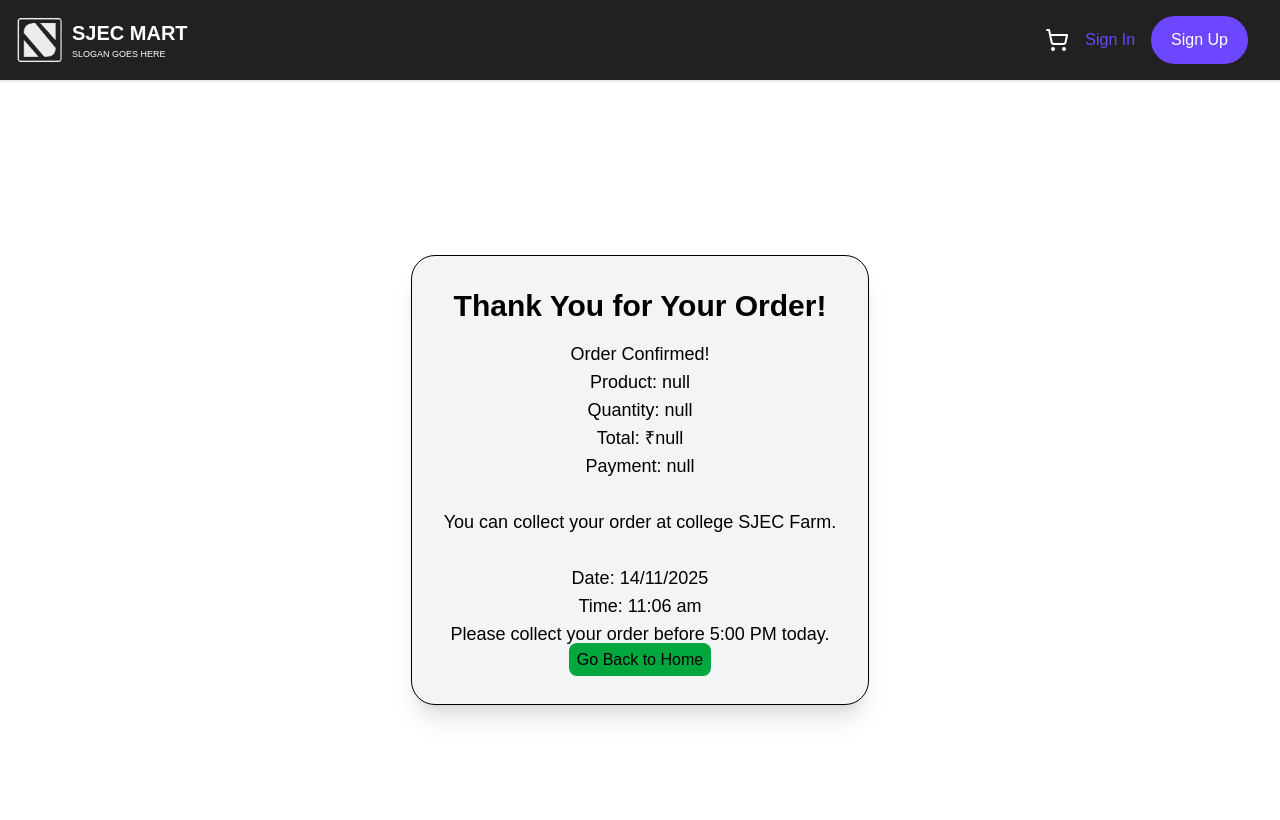
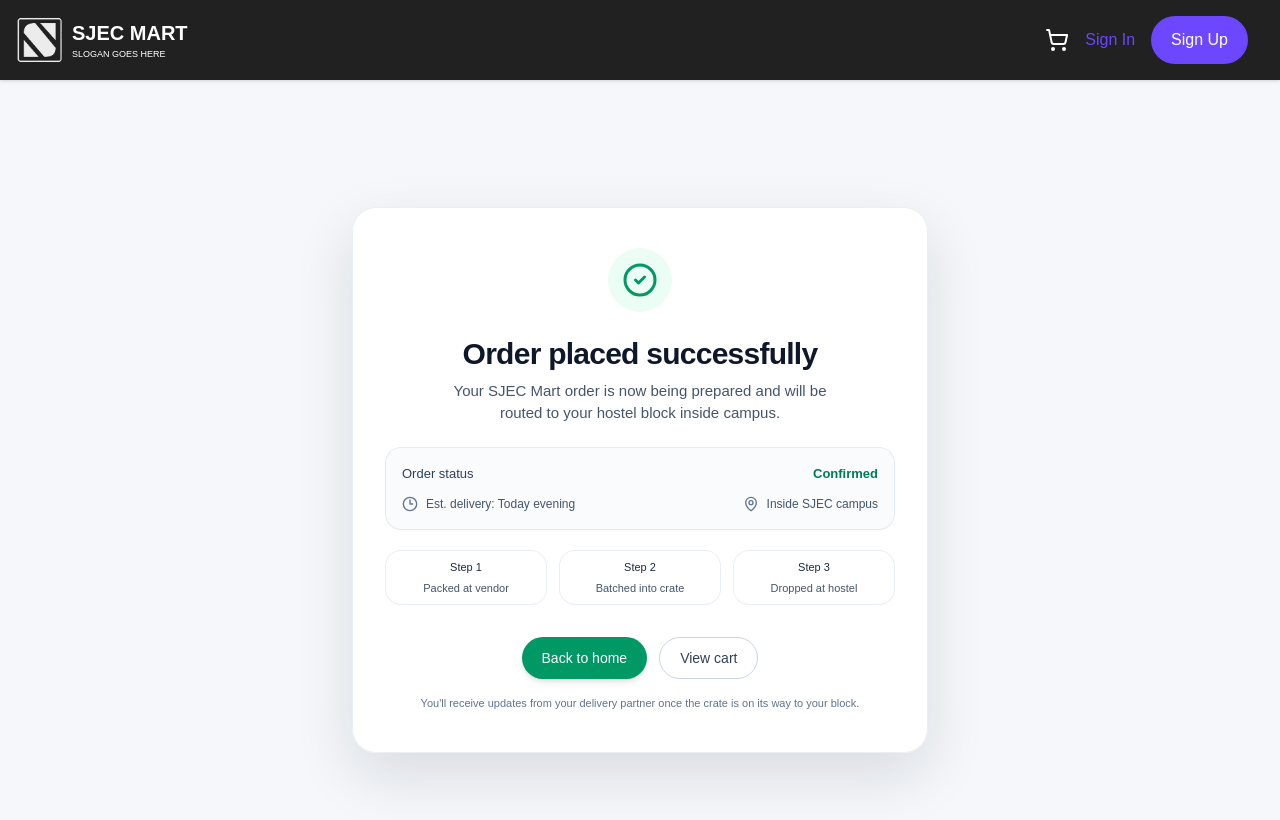
Before and after one commit to prajwalcordiero/sjecfarm, a Next.js app: page /order-success in a window 1280 px wide. Shown: the top 820 px of the page. Built offline with nearby package versions, Linux system fonts and the light colour scheme; no server answers.

Commit message:
update checkout and order-sucess page ui

```diff
--- a/app/checkout/page.tsx
+++ b/app/checkout/page.tsx
@@ -1,120 +1,181 @@
 "use client";
-import Navbar from "@/components/navbar";
-import { useSearchParams, useRouter } from "next/navigation"; // added useRouter
-import { useState, useEffect } from "react";
+
+import { useCart } from "@/components/CartContext";
+import { useState } from "react";
+import { useRouter } from "next/navigation";
+import { motion } from "framer-motion";
 
 export default function CheckoutPage() {
-  const params = useSearchParams();
-  const router = useRouter(); // initialize router
+	const { cart, updateQuantity, removeItem } = useCart();
+	const router = useRouter();
 
-  const productName = params.get("name") || "Product";
-  const productPrice = Number(params.get("price")) || 0;
-  const imageUrl = params.get("imageUrl") || "/placeholder.jpg";
+	const totalPrice = cart.reduce(
+		(sum, item) => sum + item.price * item.quantity,
+		0
+	);
 
-  const [qty, setQty] = useState(1);
-  const [paymentMethod, setPaymentMethod] = useState("cod");
-  const [total, setTotal] = useState(productPrice);
+	const [name, setName] = useState("");
+	const [room, setRoom] = useState("");
+	const [hostel, setHostel] = useState("");
+	const [payment, setPayment] = useState("cod");
 
-  useEffect(() => {
-    setTotal(productPrice * qty);
-  }, [qty, productPrice]);
+	const handlePlaceOrder = () => {
+		if (!name || !hostel || !room) {
+			alert("Please fill in all delivery details.");
+			return;
+		}
 
-  const confirmOrder = () => {
-    // redirect to success page instead of alert
-    router.push(
-      `/order-success?product=${productName}&qty=${qty}&total=${total}&payment=${paymentMethod}`
-    );
+		router.push("/order-success");
 	};
 
 	return (
-    <>
-      <div className="bg-white text-black l-8" style={{ padding: 20 }}>
-        <h1 className="text-4xl m-4">Checkout</h1>
+		<div className="min-h-screen bg-[#f5f7fa] py-10 px-4 text-slate-900">
+			<div className="max-w-7xl mx-auto grid grid-cols-1 lg:grid-cols-3 gap-8">
 
-        <h2 className="text-2xl font-bold">{productName}</h2>
+				<motion.div
+					initial={{ opacity: 0, y: 12 }}
+					animate={{ opacity: 1, y: 0 }}
+					className="lg:col-span-2 bg-white/95 backdrop-blur-xl rounded-3xl border border-slate-200/60 shadow-[0_20px_50px_rgba(15,23,42,0.08)] p-6"
+				>
+					<h1 className="text-2xl font-semibold mb-6">Checkout</h1>
 
-        {/* Product Image */}
-        <img
-          src={imageUrl}
-          alt={productName}
-          className="w-40 h-40 object-contain mt-4"
+					<div>
+						<h2 className="text-lg font-semibold mb-4">Delivery Details</h2>
+
+						<div className="grid sm:grid-cols-2 gap-4">
+							<input
+								className="w-full rounded-xl border border-slate-300 px-4 py-3 bg-white/70 outline-none focus:border-emerald-500 transition"
+								placeholder="Full Name"
+								value={name}
+								onChange={(e) => setName(e.target.value)}
 							/>
 
-        <p className="mt-3 text-xl">Price: ₹{productPrice}</p>
+							<input
+								className="w-full rounded-xl border border-slate-300 px-4 py-3 bg-white/70 outline-none focus:border-emerald-500 transition"
+								placeholder="Hostel Name (e.g., LH1 / MH2 / Staff Quarters)"
+								value={hostel}
+								onChange={(e) => setHostel(e.target.value)}
+							/>
 
-        {/* Quantity Controls */}
-        <div
-          style={{
-            display: "flex",
-            alignItems: "center",
-            gap: 10,
-            marginTop: 10,
-          }}
-        >
-          <button
-            className="text-xl rounded-lg border-2 p-2 "
-            onClick={() => setQty((q) => Math.max(1, q - 1))}
-          >
-            -
-          </button>
-          <span>{qty}</span>
-          <button
-            className="text-xl rounded-lg border-2 p-2 "
-            onClick={() => setQty((q) => q + 1)}
-          >
-            +
-          </button>
+							<input
+								className="w-full rounded-xl border border-slate-300 px-4 py-3 bg-white/70 outline-none focus:border-emerald-500 transition"
+								placeholder="Room / Block Number"
+								value={room}
+								onChange={(e) => setRoom(e.target.value)}
+							/>
+						</div>
 					</div>
 
-        {/* Total Price */}
-        <h3 style={{ marginTop: 20 }} className="text-2xl">
-          Total: ₹{total}
-        </h3>
+					<hr className="my-8" />
 
-        {/* Payment Method */}
-        <div className="text-xl mt-5">
-          <h4>Select Payment Method:</h4>
+					<div>
+						<h2 className="text-lg font-semibold mb-4">Payment Method</h2>
 
-          <label>
+						<div className="flex flex-col gap-3">
+							<label
+								className={`flex items-center gap-3 p-4 rounded-2xl cursor-pointer border transition
+								  ${payment === "cod"
+										? "border-emerald-500 bg-emerald-50"
+										: "border-slate-300 bg-white"
+									}`}
+							>
 								<input
 									type="radio"
 									name="payment"
-              value="cod"
-              checked={paymentMethod === "cod"}
-              onChange={() => setPaymentMethod("cod")}
+									className="scale-125"
+									checked={payment === "cod"}
+									onChange={() => setPayment("cod")}
 								/>
-            Cash on Delivery
+								<div className="text-sm">
+									<p className="font-semibold">Cash on Delivery</p>
+									<p className="text-slate-500 text-xs">Pay when your order arrives.</p>
+								</div>
 							</label>
-        </div>
 
-        <div className="text-xl">
-          <label>
+							<label
+								className={`flex items-center gap-3 p-4 rounded-2xl cursor-pointer border transition
+									  ${payment === "upi"
+										? "border-emerald-500 bg-emerald-50"
+										: "border-slate-300 bg-white"
+									}`}
+							>
 								<input
 									type="radio"
 									name="payment"
-              value="online"
-              checked={paymentMethod === "online"}
-              onChange={() => setPaymentMethod("online")}
+									className="scale-125"
+									checked={payment === "upi"}
+									onChange={() => setPayment("upi")}
 								/>
-            Online Payment
+								<div className="text-sm">
+									<p className="font-semibold">UPI Payment</p>
+									<p className="text-slate-500 text-xs">GPay / PhonePe / Paytm</p>
+								</div>
 							</label>
 						</div>
+					</div>
 
-        {/* Confirm Order */}
+					<hr className="my-8" />
+
+					<h2 className="text-lg font-semibold mb-3">Your Items</h2>
+
+					<div className="space-y-4">
+						{cart.map((item) => (
+							<div
+								key={item.id}
+								className="flex justify-between items-center bg-white rounded-xl p-4 border border-slate-200/60 shadow-sm"
+							>
+								<div className="flex items-center gap-4">
+									<img
+										src={item.imageUrl}
+										className="w-16 h-16 object-cover rounded-xl border border-slate-200"
+									/>
+									<div>
+										<p className="font-medium">{item.name}</p>
+										<p className="text-[13px] text-slate-500">Qty: {item.quantity}</p>
+									</div>
+								</div>
+								<p className="font-semibold text-emerald-700">₹{item.price * item.quantity}</p>
+							</div>
+						))}
+					</div>
+				</motion.div>
+
+				<motion.div
+					initial={{ opacity: 0, y: 12 }}
+					animate={{ opacity: 1, y: 0 }}
+					className="bg-white/95 backdrop-blur-xl rounded-3xl border border-slate-200/60 shadow-[0_20px_50px_rgba(15,23,42,0.08)] p-6 sticky top-6 h-fit"
+				>
+					<h2 className="text-xl font-semibold mb-4">Order Summary</h2>
+
+					<div className="flex justify-between mb-2 text-sm">
+						<span>Subtotal</span>
+						<span>₹{totalPrice}</span>
+					</div>
+
+					<div className="flex justify-between mb-2 text-sm">
+						<span>Delivery Fee</span>
+						<span className="text-emerald-600">FREE</span>
+					</div>
+
+					<hr className="my-3" />
+
+					<div className="flex justify-between text-lg font-semibold">
+						<span>Total</span>
+						<span>₹{totalPrice}</span>
+					</div>
+
+					<p className="text-slate-500 text-xs mt-2">
+						Delivering anywhere inside SJEC campus.
+					</p>
+
 					<button
-          onClick={confirmOrder}
-          style={{
-            marginTop: 30,
-            padding: "10px 20px",
-            background: "green",
-            color: "white",
-            borderRadius: 6,
-            cursor: "pointer",
-          }}
+						onClick={handlePlaceOrder}
+						className="w-full bg-emerald-600 hover:bg-emerald-700 text-white font-medium py-3 rounded-full mt-6 shadow-md transition"
 					>
-          Confirm Order
+						Confirm & Place Order
 					</button>
+				</motion.div>
 			</div>
-    </>
+		</div>
 	);
 }
--- a/app/order-success/page.tsx
+++ b/app/order-success/page.tsx
@@ -1,48 +1,96 @@
 "use client";
-import Link from "next/link";
-import { useSearchParams } from "next/navigation";
 
-export default function OrderSuccess() {
-  const params = useSearchParams();
+import { useRouter } from "next/navigation";
+import { motion } from "framer-motion";
+import { CheckCircle2, MapPin, Clock3 } from "lucide-react";
 
-  const productName = params.get("product");
-  const qty = params.get("qty");
-  const total = params.get("total");
-  const paymentMethod = params.get("payment");
+export default function OrderSuccessPage() {
+	const router = useRouter();
 
-  const today = new Date();
+	return (
+		<div className="min-h-screen bg-[#f5f7fa] flex items-center justify-center px-4 py-10 text-slate-900">
+			<motion.div
+				initial={{ opacity: 0, y: 18 }}
+				animate={{ opacity: 1, y: 0 }}
+				className="w-full max-w-xl rounded-3xl bg-white/95 border border-slate-200/70 shadow-[0_22px_60px_rgba(15,23,42,0.12)] backdrop-blur-xl px-6 py-8 sm:px-8 sm:py-10"
+			>
+				<div className="flex justify-center">
+					<motion.div
+						initial={{ scale: 0.8, opacity: 0 }}
+						animate={{ scale: 1, opacity: 1 }}
+						transition={{ type: "spring", stiffness: 200, damping: 18 }}
+						className="flex h-16 w-16 items-center justify-center rounded-full bg-emerald-50"
+					>
+						<CheckCircle2 className="h-9 w-9 text-emerald-600" />
+					</motion.div>
+				</div>
 
-  const todayDate = today.toLocaleDateString("en-IN", {
-    day: "2-digit",
-    month: "2-digit",
-    year: "numeric",
-  });
+				<div className="mt-6 text-center">
+					<h1 className="text-2xl sm:text-3xl font-semibold tracking-tight text-slate-900">
+						Order placed successfully
+					</h1>
+					<p className="mt-2 text-sm sm:text-[15px] text-slate-600 max-w-sm mx-auto">
+						Your SJEC Mart order is now being prepared and will be routed to your
+						hostel block inside campus.
+					</p>
+				</div>
 
-  const currentTime = today.toLocaleTimeString("en-IN", {
-    hour: "2-digit",
-    minute: "2-digit",
-  });
+				<div className="mt-6 rounded-2xl border border-slate-200/80 bg-slate-50/80 px-4 py-4 text-[13px] text-slate-600">
+					<div className="flex justify-between">
+						<span className="font-medium text-slate-700">Order status</span>
+						<span className="text-emerald-700 font-semibold">Confirmed</span>
+					</div>
+					<div className="mt-3 flex items-center justify-between gap-4">
+						<div className="flex items-center gap-2">
+							<Clock3 className="h-4 w-4 text-slate-500" />
+							<span className="text-[12px] text-slate-600">
+								Est. delivery: Today evening
+							</span>
+						</div>
+						<div className="flex items-center gap-2">
+							<MapPin className="h-4 w-4 text-slate-500" />
+							<span className="text-[12px] text-slate-600">
+								Inside SJEC campus
+							</span>
+						</div>
+					</div>
+				</div>
 
-  return (
-    <div className="flex justify-center items-center min-h-screen bg-white px-6 text-center">
-      <div className="bg-gray-100 p-8 rounded-3xl shadow-xl border border-black max-w-xl">
-        <h1 className="text-3xl font-bold mb-4 text-black">
-          Thank You for Your Order!
-        </h1>
+				<div className="mt-5 grid grid-cols-3 gap-3 text-center text-[11px] text-slate-600">
+					<div className="rounded-2xl bg-white border border-slate-200/70 px-3 py-2">
+						<p className="font-medium text-slate-800">Step 1</p>
+						<p className="mt-1 text-[11px]">Packed at vendor</p>
+					</div>
+					<div className="rounded-2xl bg-white border border-slate-200/70 px-3 py-2">
+						<p className="font-medium text-slate-800">Step 2</p>
+						<p className="mt-1 text-[11px]">Batched into crate</p>
+					</div>
+					<div className="rounded-2xl bg-white border border-slate-200/70 px-3 py-2">
+						<p className="font-medium text-slate-800">Step 3</p>
+						<p className="mt-1 text-[11px]">Dropped at hostel</p>
+					</div>
+				</div>
 
-        <p className="text-lg text-black whitespace-pre-line leading-7">
-          {`Order Confirmed!\n`}
-          {`Product: ${productName}\n`}
-          {`Quantity: ${qty}\n`}
-          {`Total: ₹${total}\n`}
-          {`Payment: ${paymentMethod}\n\n`}
-          {`You can collect your order at college SJEC Farm.\n\n`}
-          {`Date: ${todayDate}\n`}
-          {`Time: ${currentTime}\n`}
-          {`Please collect your order before 5:00 PM today.`}
-        </p>
-        <Link href="/" className="text-black rounded-lg bg-green-600 p-2 mt-4">Go Back to Home</Link>
-      </div>
-    </div>
-  );
+				<div className="mt-8 flex flex-col sm:flex-row sm:justify-center gap-3">
+					<button
+						onClick={() => router.push("/")}
+						className="w-full sm:w-auto rounded-full bg-emerald-600 px-5 py-2.5 text-sm font-medium text-white shadow-md hover:bg-emerald-700 transition"
+					>
+						Back to home
+					</button>
+					<button
+						onClick={() => router.push("/cart")}
+						className="w-full sm:w-auto rounded-full border border-slate-300 px-5 py-2.5 text-sm font-medium text-slate-700 hover:bg-slate-50 transition"
+					>
+						View cart
+					</button>
+				</div>
+
+				<p className="mt-4 text-center text-[11px] text-slate-500">
+					You'll receive updates from your delivery partner once the crate is on
+					its way to your block.
+				</p>
+			</motion.div>
+		</div>
+	);
 }
```
Lines whose indentation alone changed are shown as unchanged.
